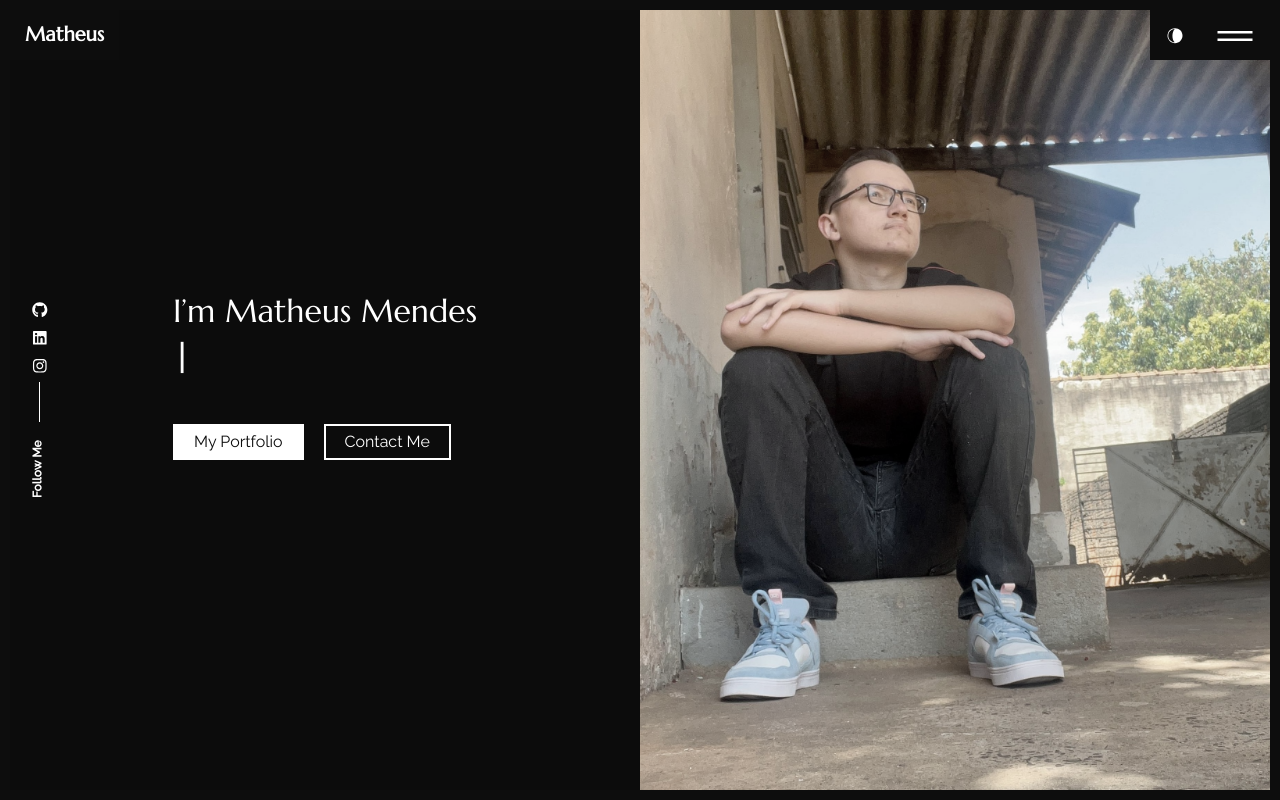
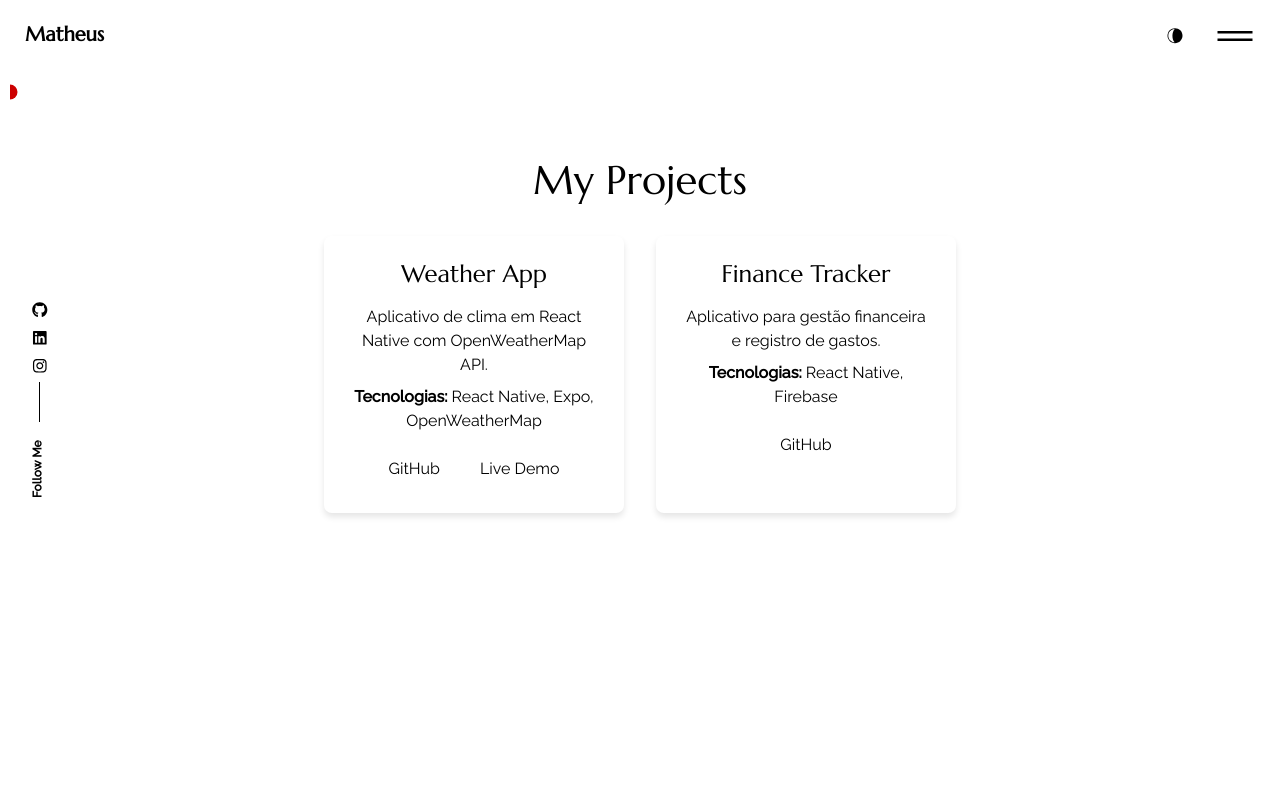
Before and after one commit to matheusmendesp/Matheusmendespp-site, a React (Create React App) app: page /project in a window 1280 px wide. Built offline with nearby package versions, Linux system fonts and the light colour scheme.

Commit message:
Add page projects

```diff
--- a/src/app/routes.js
+++ b/src/app/routes.js
@@ -6,6 +6,7 @@ import { ContactUs } from "../pages/contact";
 import { About } from "../pages/about";
 import { Socialicons } from "../components/socialicons";
 import { CSSTransition, TransitionGroup } from "react-transition-group";
+import Project from "../pages/project";
 
 const AnimatedRoutes = withRouter(({ location }) => (
   <TransitionGroup>
@@ -21,6 +22,7 @@ const AnimatedRoutes = withRouter(({ location }) => (
       <Routes location={location}>
         <Route exact path="/" element={<Home />} />
         <Route path="/about" element={<About />} />
+        <Route path="/project" element={<Project/>}/>
         <Route path="/contact" element={<ContactUs />} />
         <Route path="*" element={<Home />} />
       </Routes>
--- a/src/components/themetoggle/index.js
+++ b/src/components/themetoggle/index.js
@@ -1,16 +1,22 @@
 import React, { useEffect, useState } from "react";
 import { WiMoonAltWaningCrescent4 } from "react-icons/wi";
 
+const Themetoggle = () => {
+  // Obtém o tema atual armazenado no localStorage ou define 'light' como padrão
+  const [theme, setTheme] = useState(localStorage.getItem("theme") || "light");
 
-const Themetoggle = () => {
-  const [theme, settheme] = useState(localStorage.getItem("theme"));
+  // Função para alternar o tema
   const themetoggle = () => {
-    settheme(theme === "dark" ? "light" : "dark");
+    const newTheme = theme === "dark" ? "light" : "dark";
+    setTheme(newTheme);
   };
+
+  // Quando o tema for alterado, atualiza o atributo 'data-theme' do elemento html e armazena no localStorage
   useEffect(() => {
-    document.documentElement.setAttribute('data-theme', theme);
-    localStorage.setItem('theme', theme );
+    document.documentElement.setAttribute("data-theme", theme);
+    localStorage.setItem("theme", theme); // Salva o tema no localStorage
   }, [theme]);
+
   return (
     <div className="nav_ac" onClick={themetoggle}>
       <WiMoonAltWaningCrescent4 />
--- a/src/pages/home/index.js
+++ b/src/pages/home/index.js
@@ -36,14 +36,14 @@ export const Home = () => {
                   />
                 </h1>
                 <div className="intro_btn-action pb-5">
-                  <a href="https://github.com/matheusmendesp?tab=repositories" className="text_2" target="_blank" rel="noreferrer">
+                  <Link to='/project'>
                   <div id="button_p" className="ac_btn btn ">
                       My Portfolio
                       <div className="ring one"></div>
                       <div className="ring two"></div>
                       <div className="ring three"></div>
                     </div>
-                  </a>
+                  </Link>
                   <Link to="/contact">
                     <div id="button_h" className="ac_btn btn">
                       Contact Me
--- /dev/null
+++ b/src/pages/project/index.js
@@ -0,0 +1,50 @@
+import React from 'react';
+import './style.css'; // Estilos separados em um arquivo CSS
+
+// Dados dos projetos
+const projects = [
+  {
+    title: "Weather App",
+    description: "Aplicativo de clima em React Native com OpenWeatherMap API.",
+    technologies: "React Native, Expo, OpenWeatherMap",
+    github: "https://github.com/seurepositorio/weather-app",
+    demo: "https://seusite/weather-app",
+  },
+  {
+    title: "Finance Tracker",
+    description: "Aplicativo para gestão financeira e registro de gastos.",
+    technologies: "React Native, Firebase",
+    github: "https://github.com/seurepositorio/finance-tracker",
+  },
+];
+
+const Project = () => {
+  return (
+    <div className="projects-container">
+      <h1 className="projects-title">My Projects</h1>
+      <div className="projects-grid">
+        {projects.map((project, index) => (
+          <div key={index} className="project-card">
+            <h2>{project.title}</h2>
+            <p>{project.description}</p>
+            <p><strong>Tecnologias:</strong> {project.technologies}</p>
+            <div className="project-links">
+              {project.github && (
+                <a href={project.github} target="_blank" rel="noopener noreferrer">
+                  GitHub
+                </a>
+              )}
+              {project.demo && (
+                <a href={project.demo} target="_blank" rel="noopener noreferrer">
+                  Live Demo
+                </a>
+              )}
+            </div>
+          </div>
+        ))}
+      </div>
+    </div>
+  );
+};
+
+export default Project;
--- /dev/null
+++ b/src/pages/project/style.css
@@ -0,0 +1,128 @@
+/* Variáveis de cores para ambos os temas */
+
+@media (prefers-color-scheme: dark) {
+  :root {
+    --bg-color: #ffffff; /* Fundo claro */
+    --text-color: #ffffff; /* Texto claro */
+    --card-bg: #f9f9f9; /* Fundo do cartão no modo claro */
+    --button-bg: #eeeeee; /* Fundo dos botões no modo claro */
+    --button-hover-bg: #6200ea; /* Fundo do botão ao passar mouse */
+    --button-hover-color: #ffffff; /* Cor do texto ao passar mouse */
+  }
+}
+
+
+
+@media (prefers-color-scheme: dark) {
+  :root {
+    --bg-color: #121212; /* Fundo escuro */
+    --text-color: #ffffff; /* Texto claro */
+    --card-bg: #333333; /* Fundo do cartão no modo escuro */
+    --button-bg: #333333; /* Fundo dos botões no modo escuro */
+    --button-hover-bg: #bb86fc; /* Fundo do botão ao passar mouse */
+    --button-hover-color: #000000; /* Cor do texto ao passar mouse */
+  }
+}
+
+/* Reset básico */
+body {
+  margin: 0;
+  padding: 0;
+  font-family: Arial, sans-serif;
+  background-color: var(--bg-color);
+  color: var(--text-color);
+}
+
+/* Contêiner principal */
+.projects-container {
+  padding: 2rem;
+  text-align: center;
+  margin-top: 2rem; /* Adiciona margem no topo para descer a seção */
+}
+
+/* Título principal */
+.projects-title {
+  font-size: 2.5rem;
+  margin-bottom: 2rem;
+  color: var(--text-color);
+  margin-top: 2rem; /* Aumenta o espaço no topo do título */
+}
+
+/* Grid de projetos */
+.projects-grid {
+  display: flex;
+  flex-wrap: wrap; /* Permite quebra de linha em telas menores */
+  gap: 2rem; /* Espaço entre os cartões */
+  justify-content: center;
+  margin-top: 2rem; /* Adiciona espaço entre o título e os projetos */
+}
+
+/* Cartões individuais */
+.project-card {
+  background-color: var(--card-bg); /* Aplica a cor de fundo dependendo do modo */
+  border-radius: 8px;
+  box-shadow: 0 4px 6px rgba(0, 0, 0, 0.1);
+  padding: 1.5rem;
+  width: 300px;
+  text-align: center;
+  transition: transform 0.3s ease, box-shadow 0.3s ease;
+}
+
+.project-card:hover {
+  transform: translateY(-5px);
+  box-shadow: 0 6px 10px rgba(0, 0, 0, 0.15);
+}
+
+/* Título do projeto */
+.project-card h2 {
+  margin: 0 0 1rem;
+  font-size: 1.5rem;
+  color: var(--text-color);
+}
+
+/* Descrição e tecnologias */
+.project-card p {
+  margin: 0.5rem 0;
+  font-size: 1rem;
+  color: var(--text-color);
+}
+
+/* Links de ações */
+.project-links {
+  display: flex;
+  justify-content: center;
+  flex-wrap: wrap; /* Permite quebra de linha para botões em telas menores */
+  gap: 0.5rem;
+  margin-top: 1rem;
+}
+
+.project-links a {
+  display: inline-block;
+  padding: 0.5rem 1rem;
+  background-color: var(--button-bg);
+  color: var(--text-color);
+  text-decoration: none;
+  border-radius: 4px;
+  transition: all 0.3s ease;
+}
+
+.project-links a:hover {
+  background-color: var(--button-hover-bg);
+  color: var(--button-hover-color);
+}
+
+/* Responsividade */
+@media (max-width: 768px) {
+  .project-card {
+    width: 100%; /* Cartões ocupam toda a largura da tela */
+  }
+
+  .project-links {
+    flex-direction: column; /* Botões ficam empilhados */
+  }
+
+  .project-links a {
+    width: 100%; /* Botões ocupam toda a largura do cartão */
+    text-align: center;
+  }
+}
```
